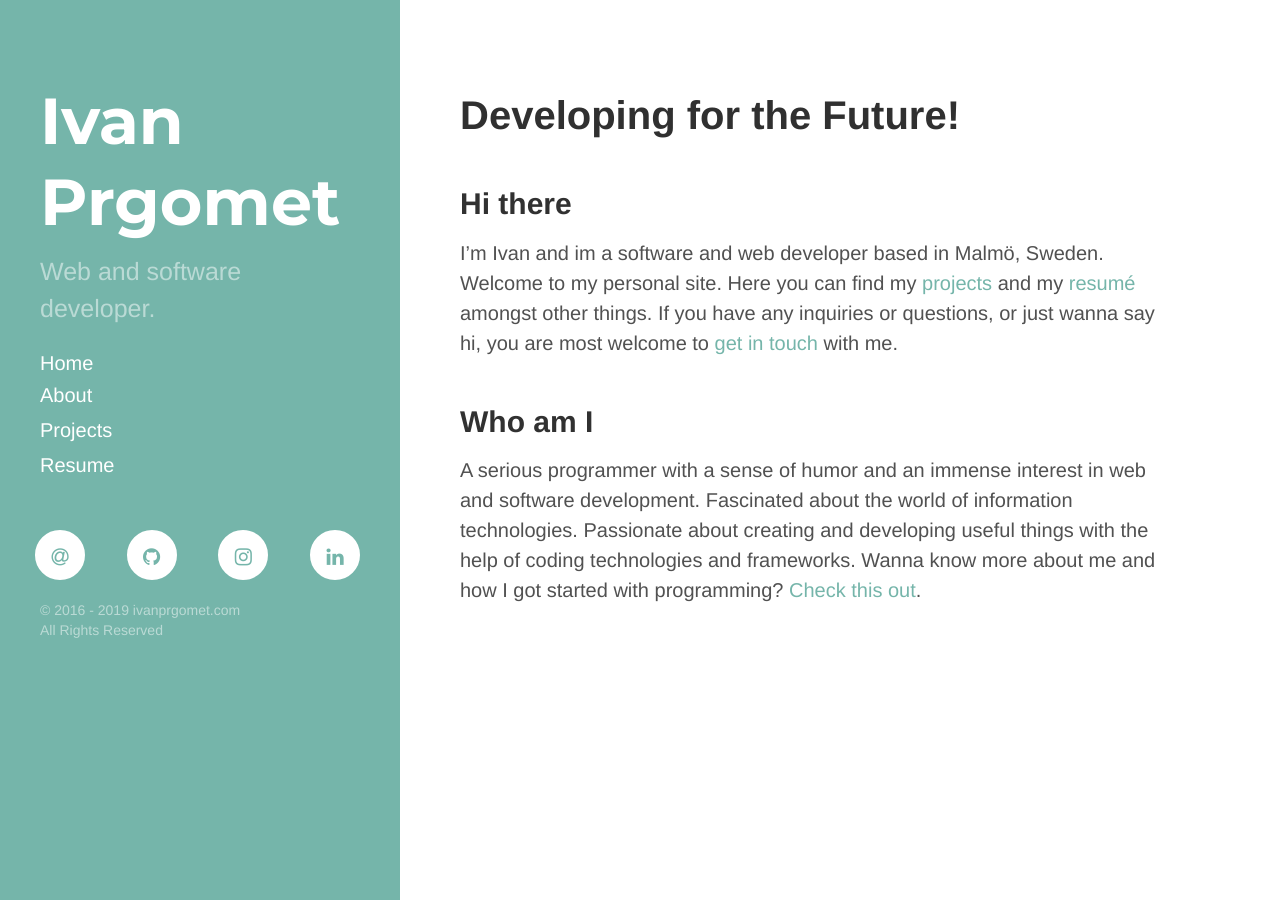
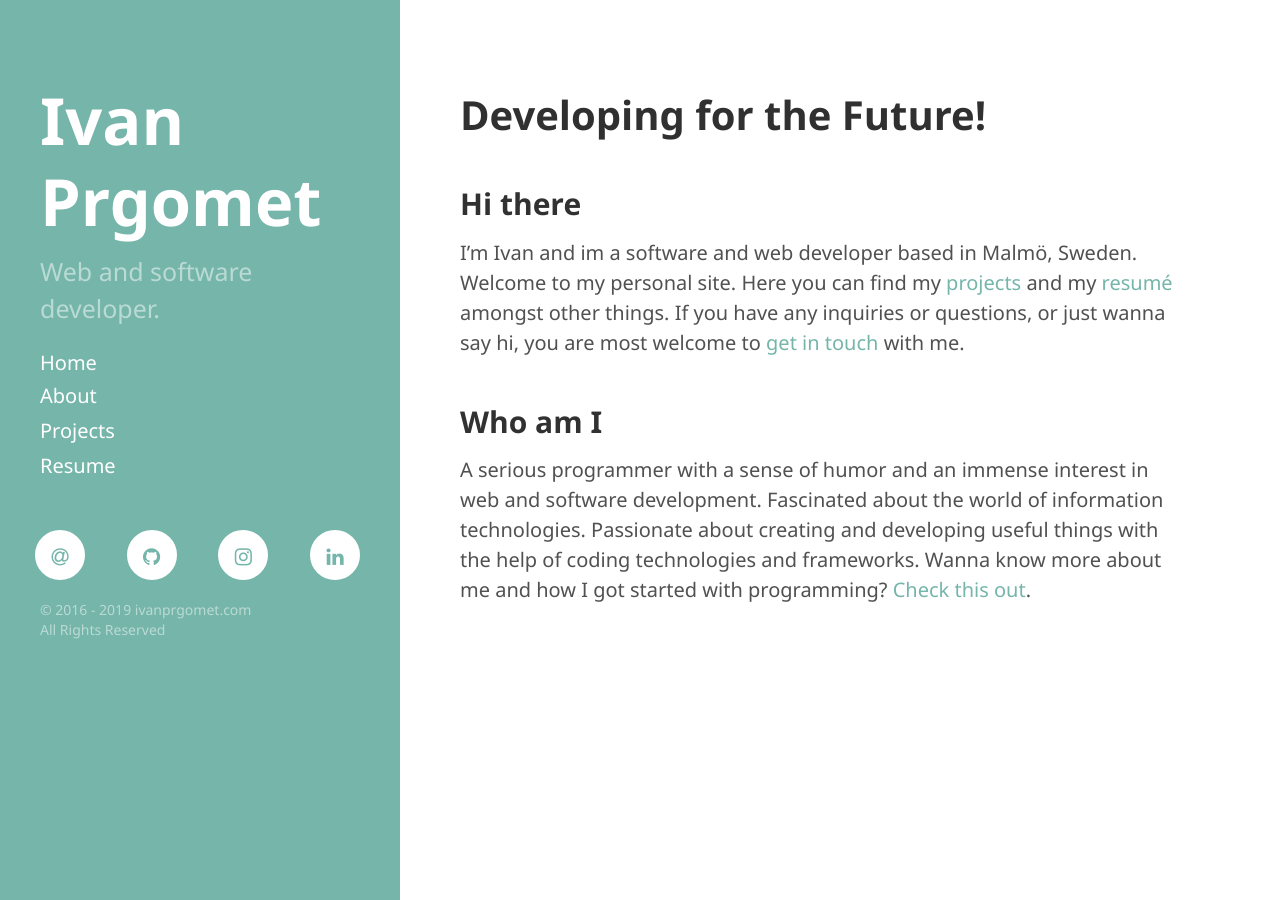
Before and after one commit to ivanprgomet-ip/ivanprgomet-ip.github.io, a Jekyll site: the page built from index.md, in a window 1280 px wide. Built offline with Jekyll 4.4.1, drawn with Linux system fonts in a browser that asks for light colours; nearby versions of some CDN libraries.

Commit message:
Replaced current font family with seqoe ui

```diff
--- a/public/css/ivanprgomet.css
+++ b/public/css/ivanprgomet.css
@@ -13,7 +13,7 @@
 
 /* Font */
 html {
-  font-family: Helvetica, Arial, sans-serif;
+  font-family: "Segoe UI", "Segoe UI Web (West European)", "Segoe UI", -apple-system, BlinkMacSystemFont, Roboto, "Helvetica Neue", sans-serif;
 }
 
 .content h1 {
@@ -45,7 +45,7 @@ h2, h3, h4, h5, h6 {
 }
 
 .sidebar-about h1 {
-    font-family: "Montserrat", sans-serif;
+  font-family: "Segoe UI", "Segoe UI Web (West European)", "Segoe UI", -apple-system, BlinkMacSystemFont, Roboto, "Helvetica Neue", sans-serif;
 }
 
 
@@ -199,7 +199,7 @@ img {
   /* alt-text styling */
   font-size: .75rem;
   font-style: italic;
-  font-family: Menlo, Monaco, "Courier New", monospace;
+  font-family: "Segoe UI", "Segoe UI Web (West European)", "Segoe UI", -apple-system, BlinkMacSystemFont, Roboto, "Helvetica Neue", sans-serif;
 }
 .caption {
   font-size: .75rem;
```
